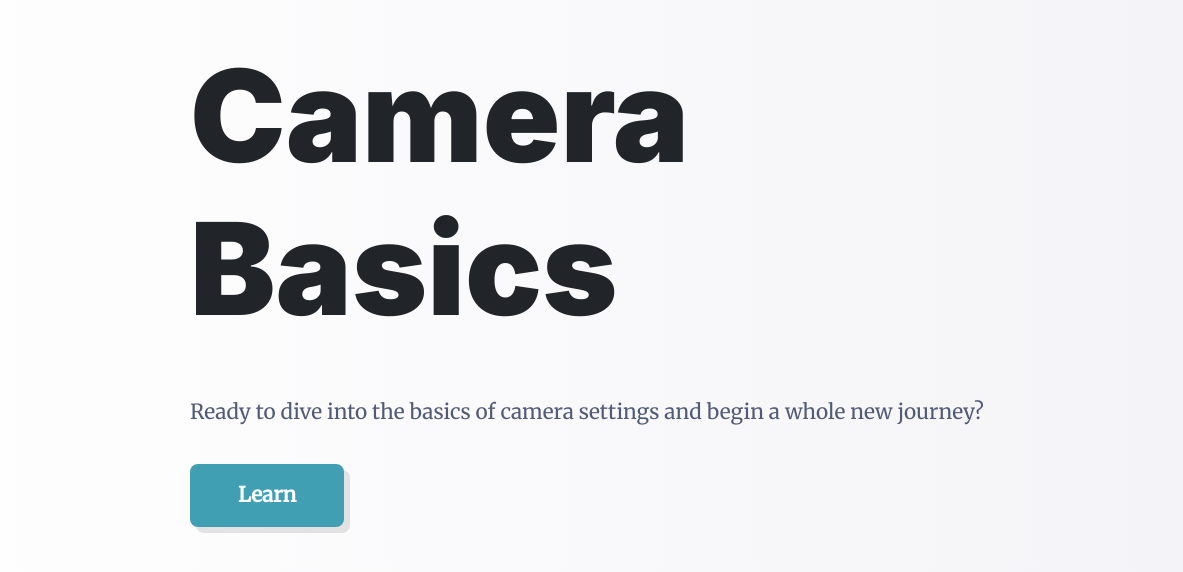
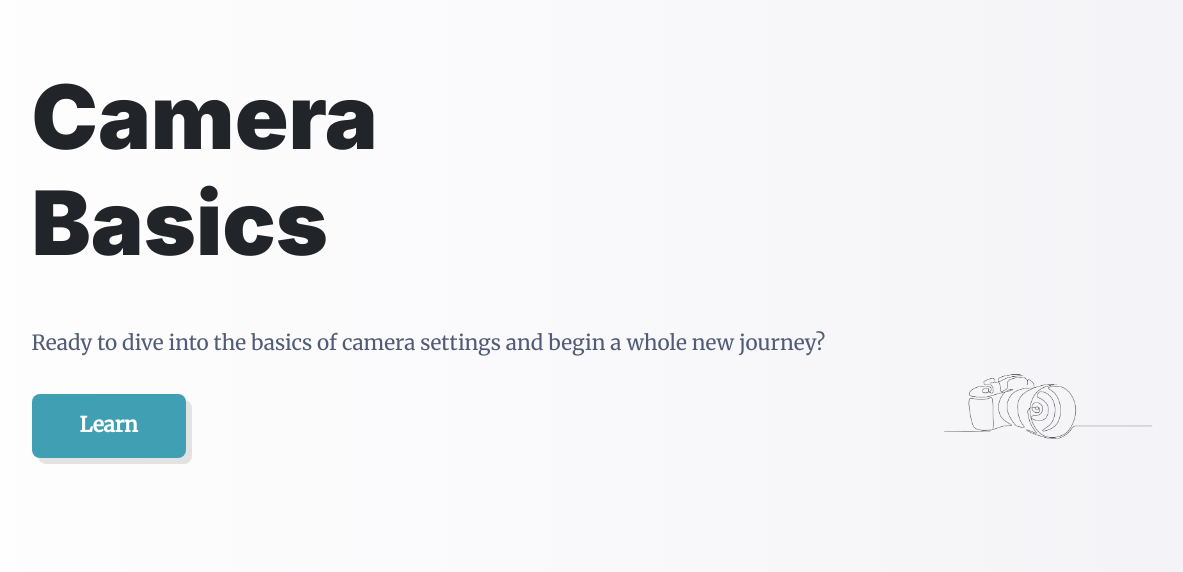
Before and after one commit to popi-x/UI-final-project, a Flask app: page / in a window 1480 px wide. Shown: the part 61-633 px from the top of the page, without its empty margins (162-1345 px from the left). Run offline with Flask 3, Linux system fonts and the light colour scheme; some libraries are stand-ins or nearby versions.

Commit message:
EDIT hoempage image scale

```diff
--- a/Static/css/main.css
+++ b/Static/css/main.css
@@ -53,9 +53,8 @@ body {
 
   .homepage-layout {
     display: flex;
-    align-items: center;
-    justify-content: space-between;
-    max-width: 80%;
+    gap: 2rem;
+    max-width: 90%;
     height: calc(100vh - 330px);  /* ⬅️ was too tall before */
     margin: 0 auto;
     padding: 1rem 2rem;           /* ⬅️ tighter top/bottom padding */
@@ -64,23 +63,25 @@ body {
 
   /* ---------- LEFT TEXT BLOCK ---------- */
   .left {
-    flex: 1;
+    flex: 1 1 45%;
     display: flex;
     flex-direction: column;
-    justify-content: center;
     gap: 1.2rem;
-    padding-left: 10rem;
-    padding-right: 20rem;
+    padding: 0 3vw;
+    padding-left: 5vw;
+    padding-right: 5vw;
   }
 
   .title {
     font-family: 'Inter', sans-serif;
     font-weight: 900;
-    font-size: 8rem;
+    font-size: clamp(2.5rem, 6vw, 8rem); /* Responsive */
+    /*font-size: 8rem;*/
     margin-bottom: 0.5rem;
   }
 
   .subtitle {
+    /*font-size: clamp(1rem, 2.5vw, 1.5rem);*/
     font-weight: normal;
     color: #525B76;
     font-size: 1.3rem;
@@ -104,7 +105,7 @@ body {
   /* ---------- RIGHT IMAGE BLOCK ---------- */
 
   .right {
-    flex: 1;
+    flex: 1 1 50%;
     display: flex;
     justify-content: center;
     align-items: flex-end;   /* ⬅️ moves image upward */
@@ -112,7 +113,8 @@ body {
   }
 
   .right img {
-    width: 190%;              /* ⬅️ make the image bigger */
+    max-width: 120%;
+    height: auto;              /* ⬅️ make the image bigger */
     object-fit: contain;
   }
 
--- a/Templates/layout.html
+++ b/Templates/layout.html
@@ -33,10 +33,10 @@
           <li class="nav-item"><a class="nav-link {% if request.path == '/' %}active{% endif %}" href="/">Home</a></li>
           <li class="nav-item"><a class="nav-link {% if request.path.startswith('/learn/exposure') %}active{% endif %}" href="/learn/exposure/cover">Exposure</a></li>
           <li class="nav-item"><a class="nav-link {% if request.path.startswith('/learn/iso') %} active{% endif %}" href="/learn/iso/cover">ISO</a></li>
-          <li class="nav-item"><a class="nav-link {% if request.path.startswith('/learn/aperture') %} active {% endif %}" href="/aperture/1">Aperture</a></li>
-          <li class="nav-item"><a class="nav-link {% if request.path.startswith('/learn/shutter_speed') %} active {% endif %}" href="/shutter_speed/1">Shutter Speed</a></li>
-          <li class="nav-item"><a class="nav-link {% if request.path.startswith('/learn/triangle') %} active {% endif %}" href="/learn/1">Exposure Triangle</a></li>
-          <li class="nav-item"><a class="nav-link" href="/quiz/1">Quiz</a></li>
+          <li class="nav-item"><a class="nav-link {% if request.path.startswith('/aperture') %} active {% endif %}" href="/aperture/1">Aperture</a></li>
+          <li class="nav-item"><a class="nav-link {% if request.path.startswith('/shutter_speed') %} active {% endif %}" href="/shutter_speed/1">Shutter Speed</a></li>
+          <li class="nav-item"><a class="nav-link {% if request.path.startswith('/learn/1') %} active {% endif %}" href="/learn/1">Exposure Triangle</a></li>
+          <li class="nav-item"><a class="nav-link {% if request.path.startswith('/quiz') %} active {% endif %}" href="/quiz/1">Quiz</a></li>
         </ul>
       </div>
     </div>
```
